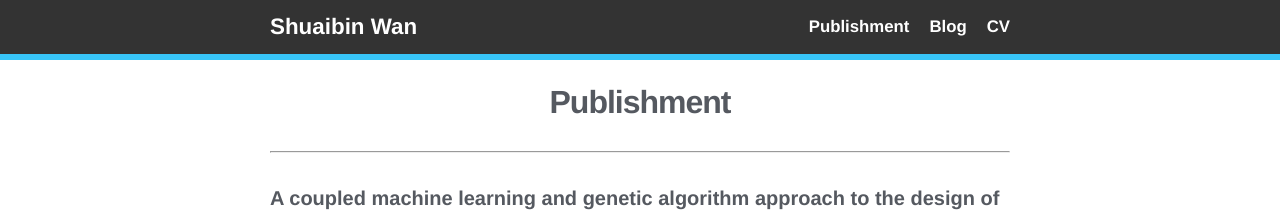
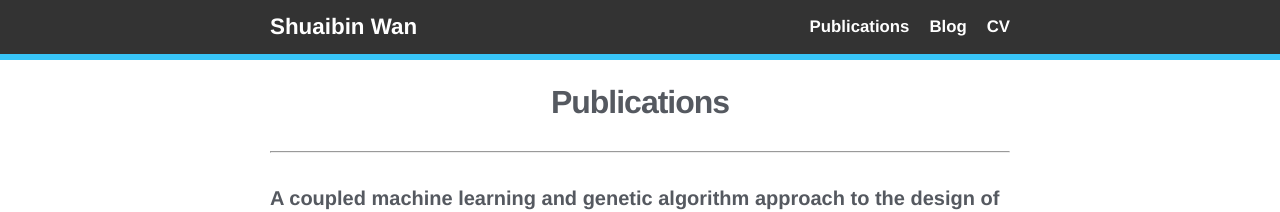
Before and after one commit to HarryBinary/HarryBinary.github.io, a Jekyll site: the page built from research.md, in a window 1280 px wide and 1330 px high. Shown: the top 212 px of the window. Built offline with Jekyll 4.4.1, drawn with Linux system fonts in a browser that asks for light colours.

Commit message:
Update research.md

```diff
--- a/research.md
+++ b/research.md
@@ -1,9 +1,9 @@
 ---
 layout: page
-title: Publishment
+title: Publications
 menu: main
 order: 1
-permalink: /publishment/
+permalink: /publications/
 ---
 ***
 
```
